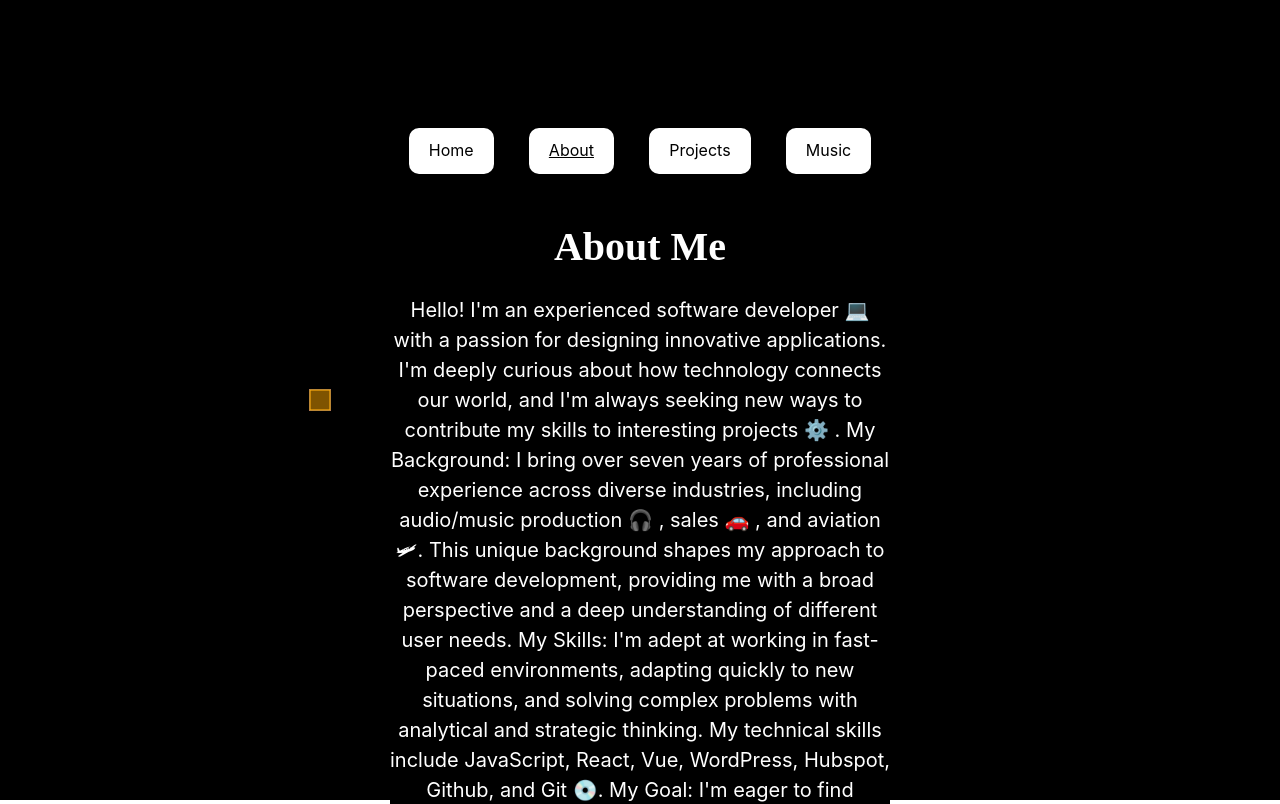
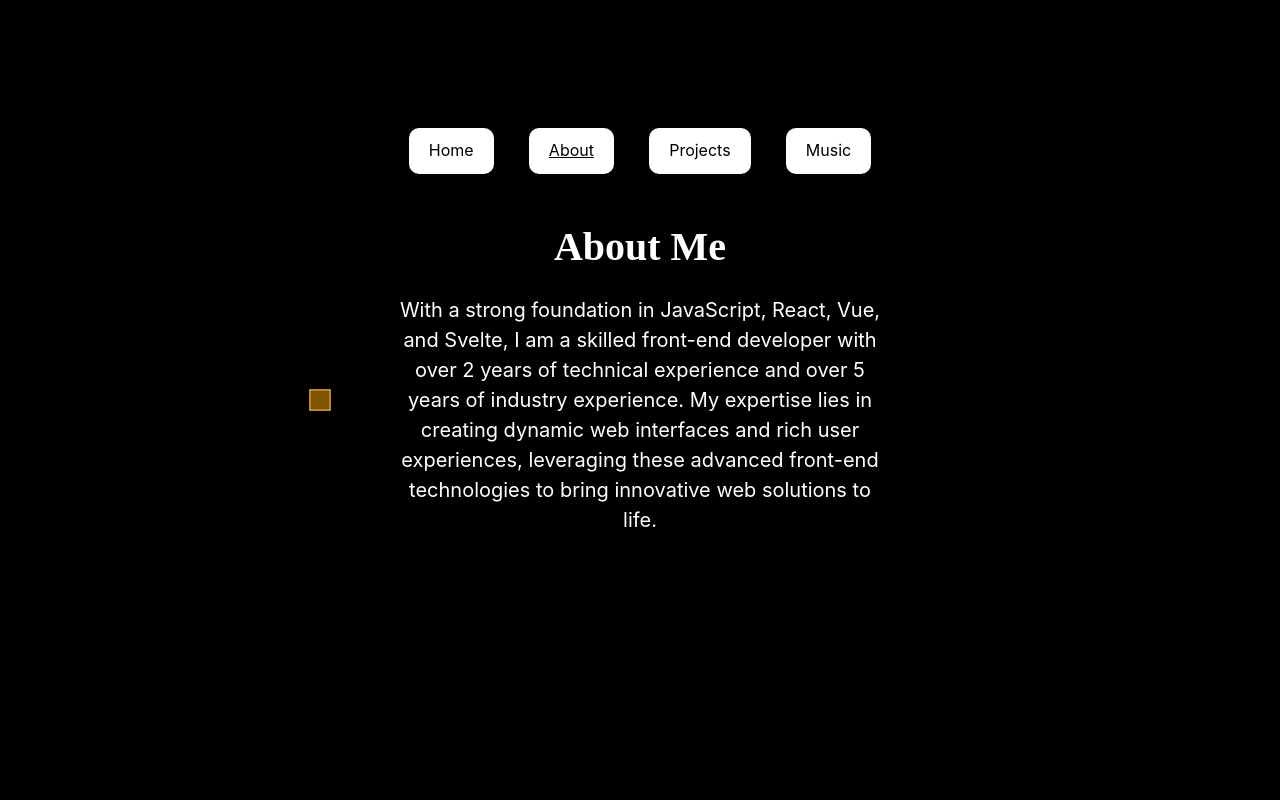
Before and after one commit to zmprunella/Portfolio-Home, a React (Create React App) app: page /about in a window 1280 px wide. Shown: the top 804 px of the page. Built offline with nearby package versions, Linux system fonts and the light colour scheme; a web font is replaced by a local one.

Commit message:
Update About.js

```diff
--- a/src/components/About.js
+++ b/src/components/About.js
@@ -6,22 +6,7 @@ const About = () => {
     <section className="about">
       <h2>About Me</h2>
       <p>
-        Hello! I'm an experienced software developer 💻 with a passion for
-        designing innovative applications. I'm deeply curious about how
-        technology connects our world, and I'm always seeking new ways to
-        contribute my skills to interesting projects ⚙️ . My Background: I bring
-        over seven years of professional experience across diverse industries,
-        including audio/music production 🎧 , sales 🚗 , and aviation 🛩. This
-        unique background shapes my approach to software development, providing
-        me with a broad perspective and a deep understanding of different user
-        needs. My Skills: I'm adept at working in fast-paced environments,
-        adapting quickly to new situations, and solving complex problems with
-        analytical and strategic thinking. My technical skills include
-        JavaScript, React, Vue, WordPress, Hubspot, Github, and Git 💿. My Goal:
-        I'm eager to find opportunities where I can contribute creatively and
-        collaboratively to projects that value cutting-edge technology. If
-        you're looking for a developer who can bring a fresh perspective and a
-        strong technical skillset, let's connect! ☀️
+With a strong foundation in JavaScript, React, Vue, and Svelte, I am a skilled front-end developer with over 2 years of technical experience and over 5 years of industry experience. My expertise lies in creating dynamic web interfaces and rich user experiences, leveraging these advanced front-end technologies to bring innovative web solutions to life.
       </p>
     </section>
   );
```
